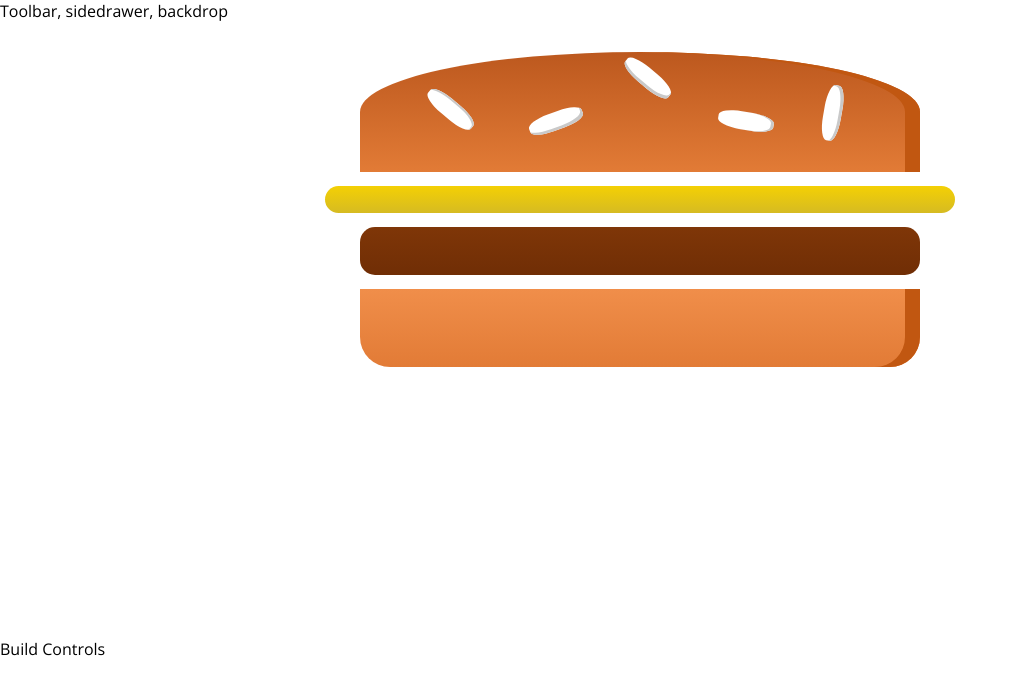
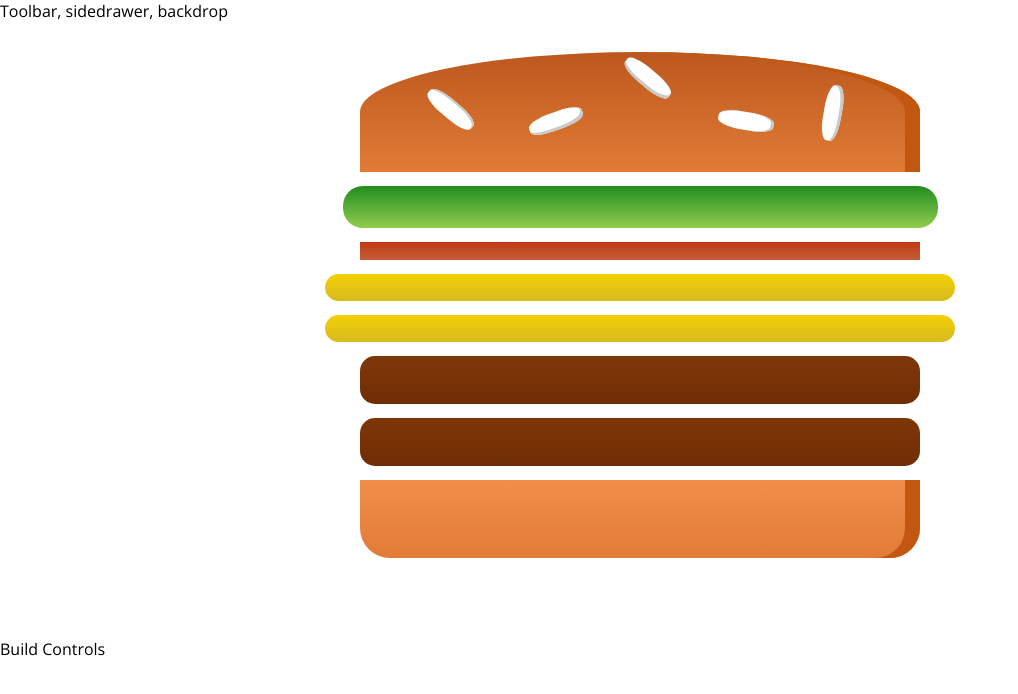
Before and after one commit to ProUnebit/The_BurgerBuilder, a React app: page / in a window 1280 px wide. Shown: the top 694 px of the page, without its empty margins (0-1018 px from the left). Built offline with nearby package versions, Linux system fonts and the light colour scheme.

Commit message:
add calculating the ingridients

```diff
--- a/src/components/Burger/Burger.js
+++ b/src/components/Burger/Burger.js
@@ -3,11 +3,25 @@ import classes from './Burger.css'
 import BurgerIngredient from './BurgerIngredient/BurgerIngredient'
 
 const burger = (props) => {
+
+    let transformedIngredients = Object.keys(props.ingredients)
+        .map(igKey => {
+            return [...Array(props.ingredients[igKey])].map((_, index) => {
+                return <BurgerIngredient key = {igKey + '-' + index} type = {igKey}/>;
+            });
+        })
+        .reduce((arr, el) => {
+            return arr.concat(el);
+        }, []);
+
+    if (transformedIngredients === 0) {
+        transformedIngredients = <p>Please start adding ingredients!</p>
+    }
+
     return (
         <div className = {classes.Burger}>
             <BurgerIngredient type = "bread-top" />
-            <BurgerIngredient type = "cheese" />
-            <BurgerIngredient type = "meat" />
+            {transformedIngredients}
             <BurgerIngredient type = "bread-bottom" />
         </div>
     )
--- a/src/containers/BurgerBuilder/BurgerBuilder.js
+++ b/src/containers/BurgerBuilder/BurgerBuilder.js
@@ -3,10 +3,26 @@ import Input from '../../hoc/Input'
 import Burger from '../../components/Burger/Burger'
 
 class BurgerBuilder extends React.Component {
+    constructor(props) {
+        super(props);
+
+        this.state = {
+            ingredients: {
+                salad: 1,
+                bacon: 1,
+                cheese: 2,
+                meat: 2
+            }
+        }
+    }
+
     render () {
+
+        let { ingredients } = this.state;
+
         return (
             <Input>
-                <Burger />
+                <Burger ingredients = {ingredients}/>
                 <div>Build Controls</div>
             </Input>
         )
```
